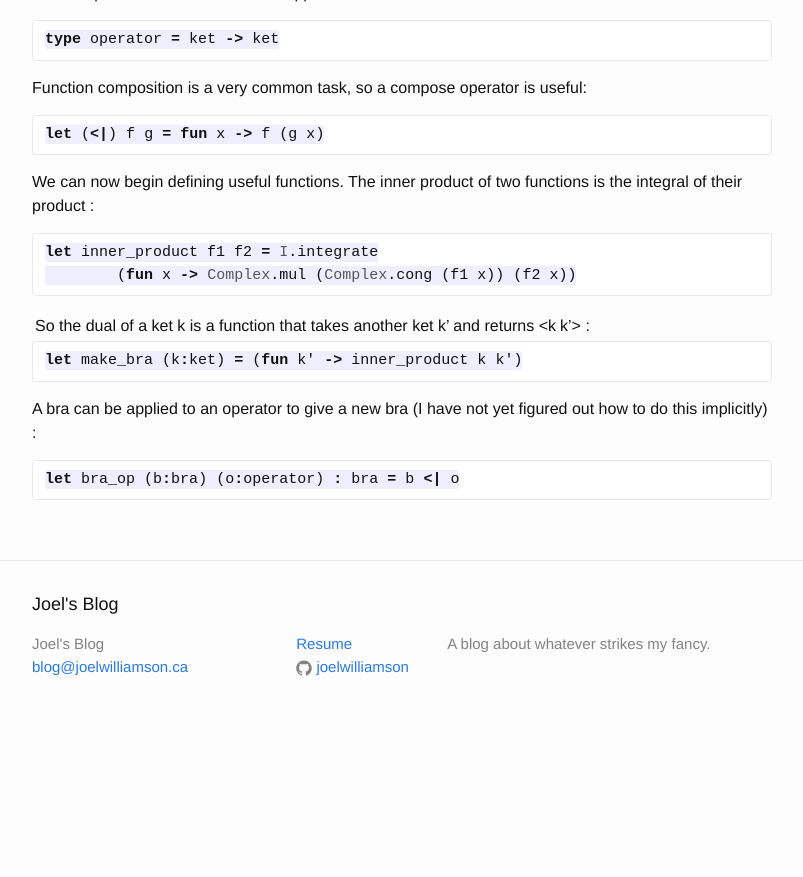
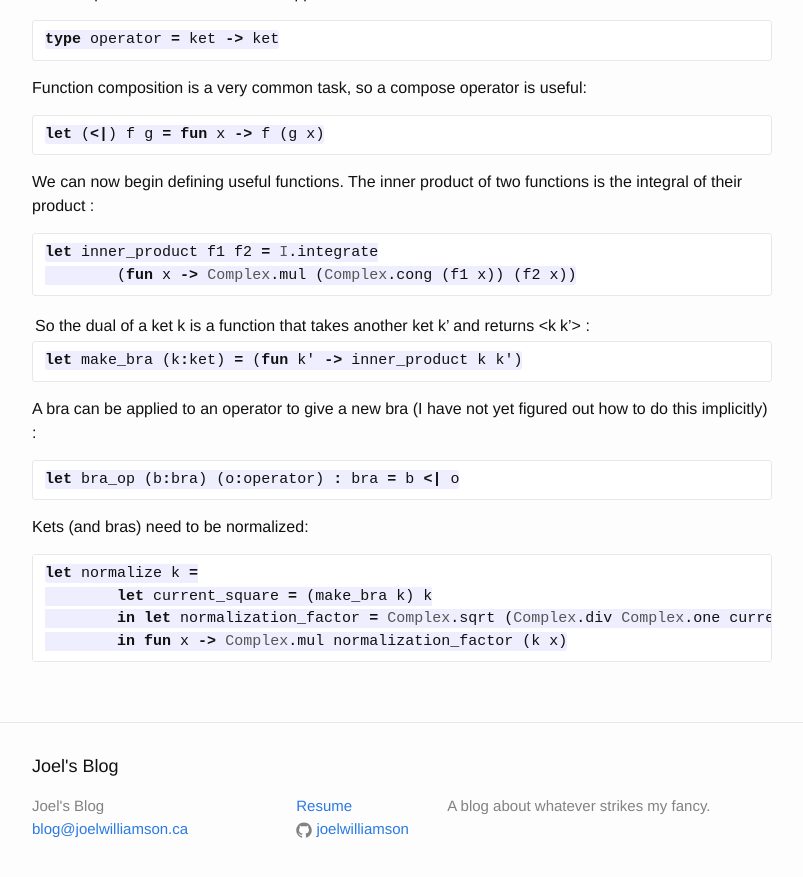
Before and after one commit to joelwilliamson/blog, a Jekyll site: the page built from _posts/2014-09-29-quantum-operators.md, in a window 1280 px wide and 900 px high, scrolled down 1611 px. Shown: the top 877 px of the window, without its empty margins (238-1041 px from the left). Built offline with Jekyll 4.4.1, drawn with Linux system fonts in a browser that asks for light colours; Markdown is read by kramdown in place of the engine named in the settings; before the commit the page ends 2349 px from its top, so only the background shows below that.

Commit message:
Normalization

````diff
--- a/_posts/2014-09-29-quantum-operators.md
+++ b/_posts/2014-09-29-quantum-operators.md
@@ -102,3 +102,12 @@ A bra can be applied to an operator to give a new bra (I have not yet figured ou
 ```ocaml
 let bra_op (b:bra) (o:operator) : bra = b <| o
 ```
+
+Kets (and bras) need to be normalized:
+
+```ocaml
+let normalize k =
+	let current_square = (make_bra k) k
+	in let normalization_factor = Complex.sqrt (Complex.div Complex.one current_square)
+	in fun x -> Complex.mul normalization_factor (k x)
+```
````
